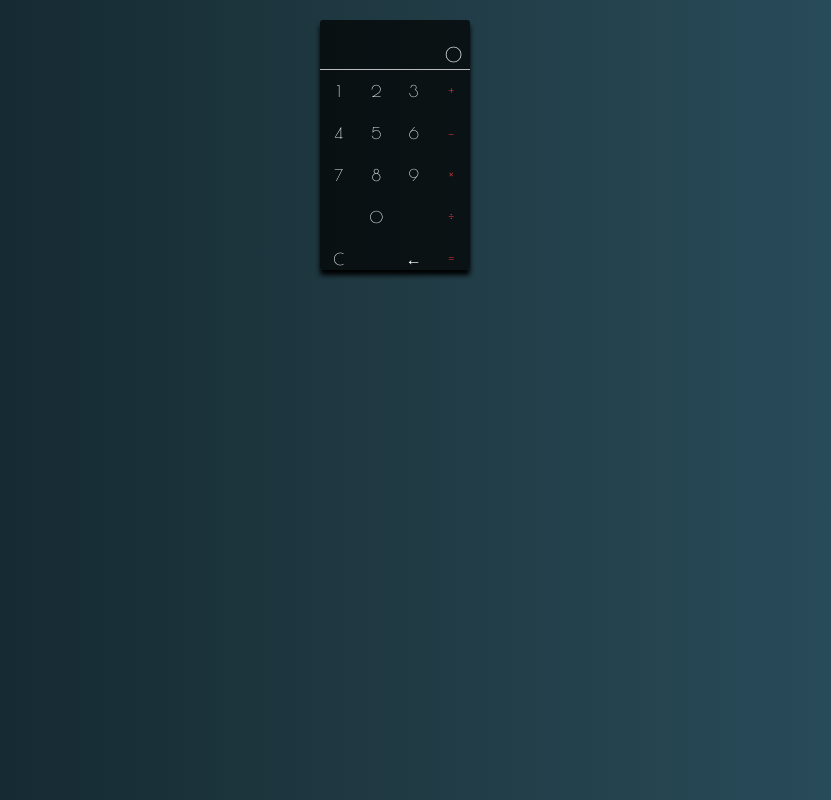
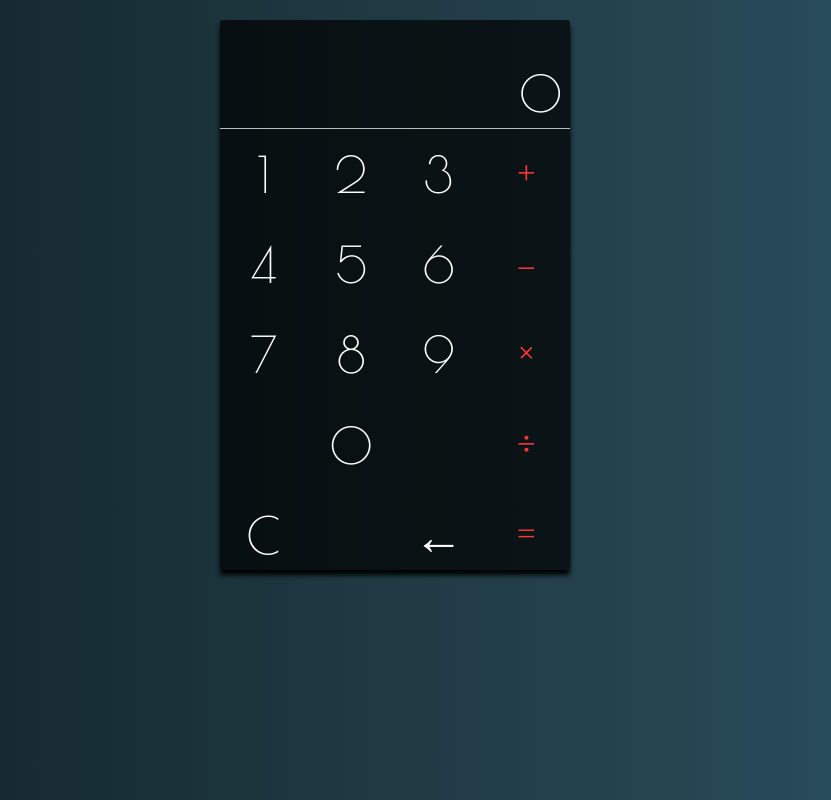
Before and after one commit to rheehot/React-Calculator, a React (Create React App) app: page / in a window 1280 px wide. Shown: the whole page, without its empty margins (245-1076 px from the left). Built offline with nearby package versions, Linux system fonts and the light colour scheme.

Commit message:
Fix width and height
Signed-off-by: Haram Bae <hisfedev@gmail.com>

```diff
--- a/src/styles/Calculator.scss
+++ b/src/styles/Calculator.scss
@@ -11,8 +11,8 @@ html,body {
 }
 
 .calculator {
-  width: 150px;
-  height: 250px;
+  width: 350px;
+  height: 550px;
   margin: 0 auto;
   border-radius: 3px;
   background-color: rgba(0,0,0,0.7);
@@ -35,16 +35,19 @@ html,body {
     }
   }
 
+  $path-height: 6%;
+  $number-height: 12%;
   &__path {
-    height: 10px;
-    line-height: 10px;
-    font-size: 12px;
+    height: $path-height;
+    line-height: 100%;
+    font-size: 30px;
     font-weight: 200;
   }
 
+  $number-font-size: 50px;
   &__number {
-    height: 30px;
-    font-size: 20px;
+    height: $number-height;
+    font-size: $number-font-size;
     text-align: right;
     border-bottom: 1px solid #bbb;
     box-sizing: border-box;
@@ -53,7 +56,8 @@ html,body {
   &__panel {
     display: flex;
     flex-direction: column;
-    height: 210px;
+    height: 100% - ($path-height + $number-height);
+    font-size: $number-font-size;
 
     &-row {
       display: flex;
```
Also changed, not shown: package.json (+6 -1 lines), 1 other file (tests, documents, lock files or other folders).
